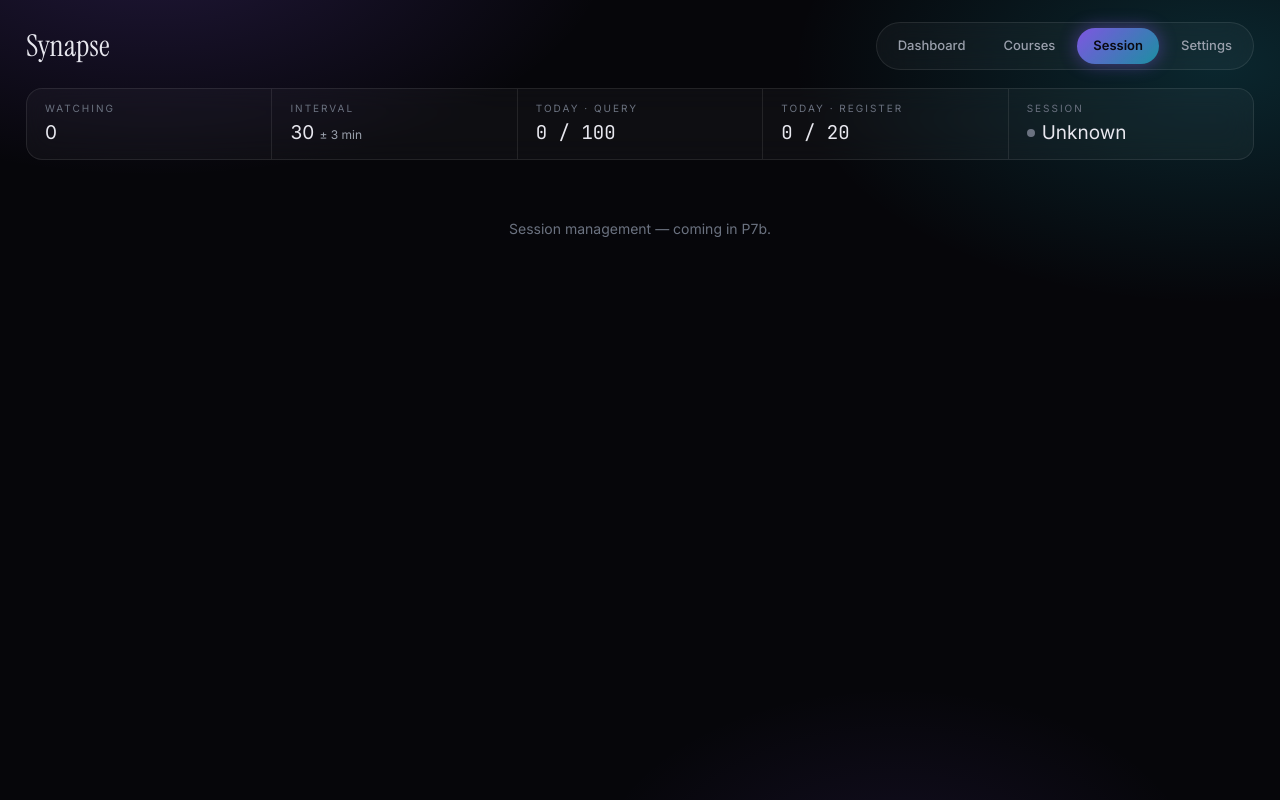
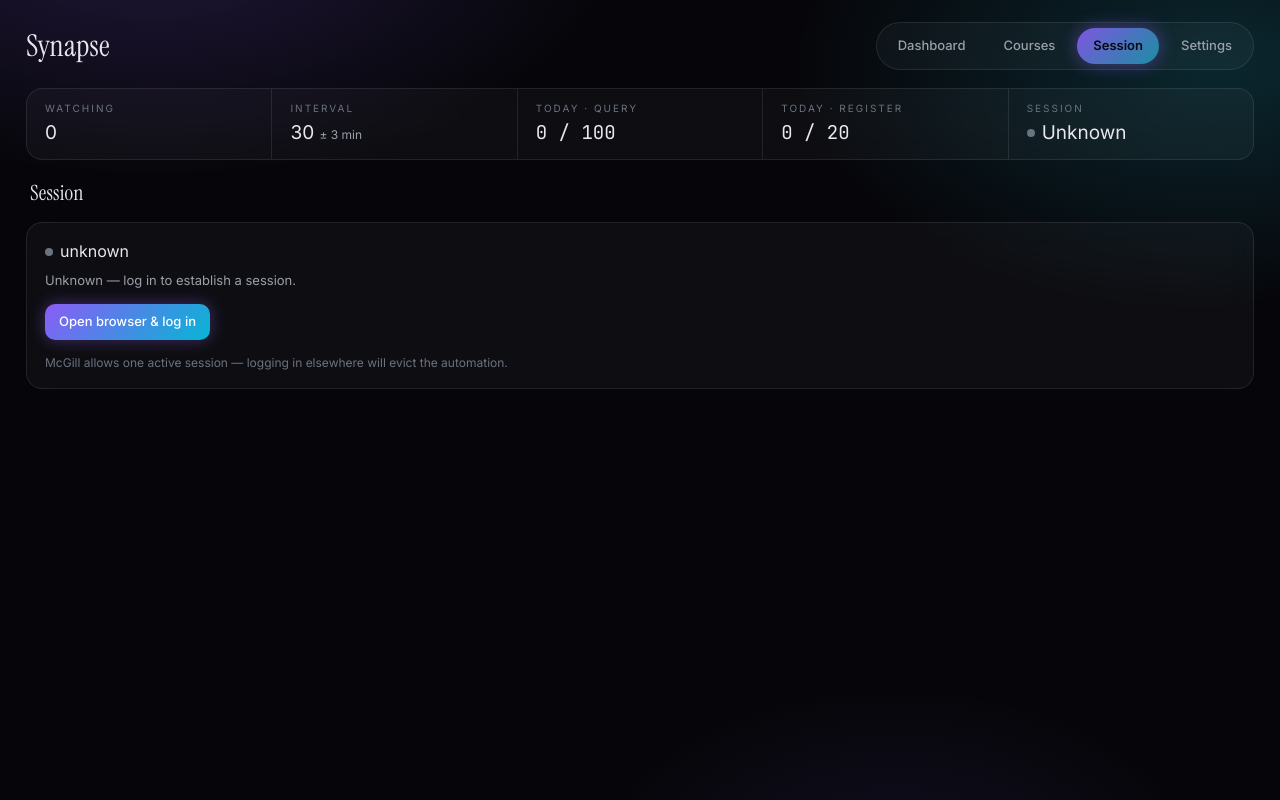
Before and after one commit to DLsnows/McGill-Minerva-Auto-Register, a React (Vite) app in the folder packages/web/: page /session in a window 1280 px wide. Built offline with nearby package versions, Linux system fonts and the light colour scheme; no server answers.

Commit message:
feat(web): Session page (status + login)

```diff
--- a/packages/web/src/pages/Session.tsx
+++ b/packages/web/src/pages/Session.tsx
@@ -1,3 +1,75 @@
+import { useEffect, useRef, useState } from 'react';
+import { api, type SessionStatus } from '../lib/api';
+import { useData } from '../lib/DataContext';
+
+const LABEL: Record<SessionStatus, string> = {
+  authenticated: 'Authenticated — automation can run.',
+  'logging-in': 'Logging in… a browser window should be open.',
+  'logged-out': 'Logged out — log in to let polling run.',
+  unknown: 'Unknown — log in to establish a session.',
+};
+
 export default function Session() {
-  return <div className="empty">Session management — coming in P7b.</div>;
+  const { session } = useData();
+  const status = session.data?.status ?? 'unknown';
+  const [busy, setBusy] = useState(false);
+  const pollRef = useRef<ReturnType<typeof setInterval> | null>(null);
+
+  // While logging in, poll the status until it resolves.
+  useEffect(() => {
+    if (status === 'logging-in' && !pollRef.current) {
+      let n = 0;
+      pollRef.current = setInterval(() => {
+        n += 1;
+        void session.refetch();
+        if (n >= 12 && pollRef.current) {
+          clearInterval(pollRef.current);
+          pollRef.current = null;
+        }
+      }, 3000);
+    }
+    if (status !== 'logging-in' && pollRef.current) {
+      clearInterval(pollRef.current);
+      pollRef.current = null;
+    }
+    return () => {
+      if (pollRef.current) {
+        clearInterval(pollRef.current);
+        pollRef.current = null;
+      }
+    };
+  }, [status, session]);
+
+  const login = async () => {
+    setBusy(true);
+    try {
+      await api.login();
+      await session.refetch();
+    } finally {
+      setBusy(false);
+    }
+  };
+
+  const dot = status === 'authenticated' ? 'dot-ok' : status === 'logging-in' ? 'dot-warn' : '';
+
+  return (
+    <div>
+      <div className="col-h">
+        <h2 className="serif">Session</h2>
+      </div>
+      <div className="card glass">
+        <div style={{ fontSize: 16, marginBottom: 8 }}>
+          <span className={`dot ${dot}`} />
+          {status}
+        </div>
+        <div style={{ color: 'var(--tx-2)', fontSize: 13, marginBottom: 14 }}>{LABEL[status]}</div>
+        <button type="button" className="btn btn-accent" onClick={login} disabled={busy}>
+          {busy ? 'Opening browser…' : 'Open browser & log in'}
+        </button>
+        <div style={{ color: 'var(--tx-3)', fontSize: 12, marginTop: 14 }}>
+          McGill allows one active session — logging in elsewhere will evict the automation.
+        </div>
+      </div>
+    </div>
+  );
 }
```
Also changed, not shown: 1 other file (tests, documents, lock files or other folders).
